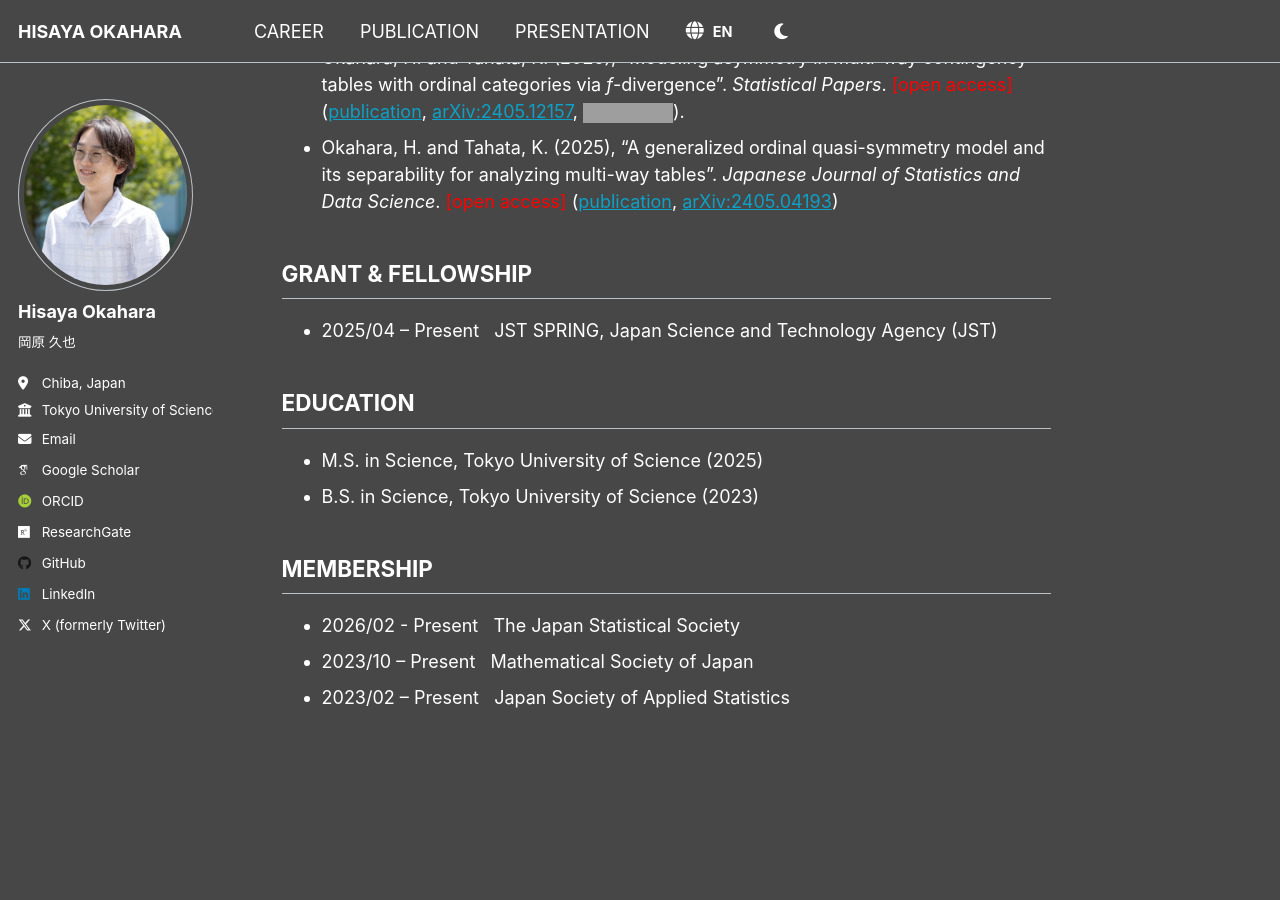
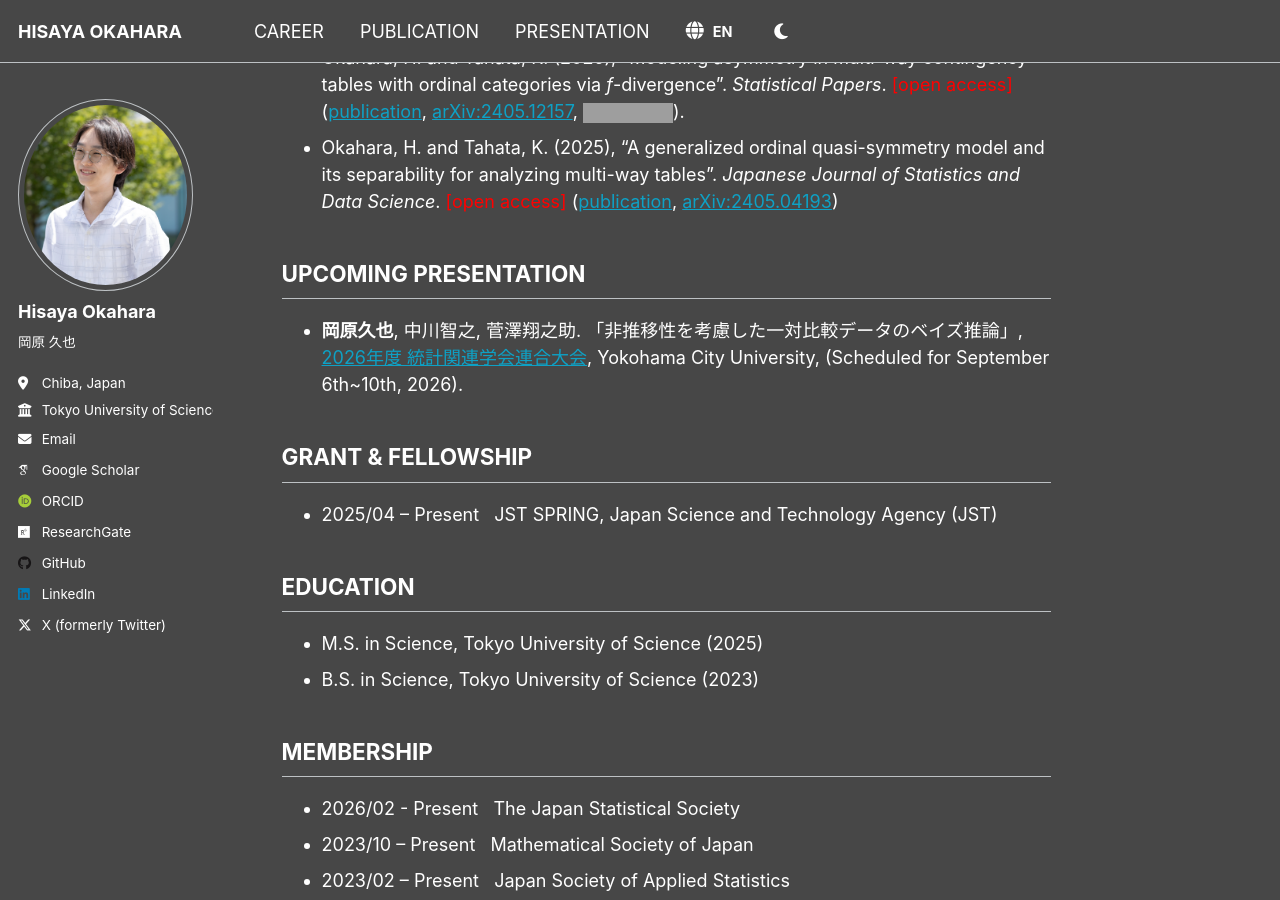
Before and after one commit to h-okahara/h-okahara.github.io, a Jekyll site: the page built from _pages/about.md, in a window 1280 px wide and 900 px high, scrolled down 724 px. Built offline with Jekyll 4.4.1, drawn with Linux system fonts in a browser that asks for light colours; some web fonts are replaced; grey boxes are pictures that could not be loaded.

Commit message:
Update about.md

```diff
--- a/_pages/about.md
+++ b/_pages/about.md
@@ -28,6 +28,12 @@ redirect_from:
 - Okahara, H. and Tahata, K. (2025), "A generalized ordinal quasi-symmetry model and its separability for analyzing multi-way tables". *Japanese Journal of Statistics and Data Science*. <span style="color: red;">[<span data-i18n="home.open_access">open access</span>]</span> ([publication](https://link.springer.com/article/10.1007/s42081-024-00289-4), [arXiv:2405.04193](https://arxiv.org/abs/2405.04193))
 
 
+
+## <span data-i18n="home.header_presentation">UPCOMING PRESENTATION</span>
+- **岡原久也**, 中川智之, 菅澤翔之助. 「非推移性を考慮した一対比較データのベイズ推論」, [2026年度 統計関連学会連合大会]([https://jss2026spring.ywstat.jp/](https://pub.confit.atlas.jp/ja/event/jfssa2026)), <span data-i18n="presentation.loc_yokoichi">Yokohama City University,</span> (<span data-i18n="presentation.date_rengo2026">Scheduled for September 6th~10th, 2026</span>).
+
+
+
 ## <span data-i18n="home.header_grant">GRANT & FELLOWSHIP</span>
 - 2025/04 – <span data-i18n="home.present">Present</span> &nbsp; <span data-i18n="home.grant_jst">JST SPRING, Japan Science and Technology Agency (JST)</span>
 
```
